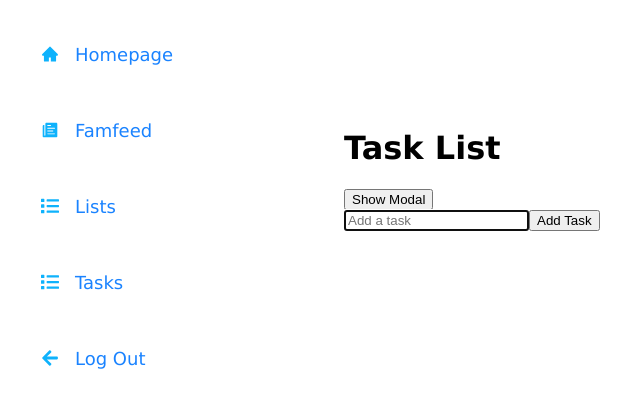
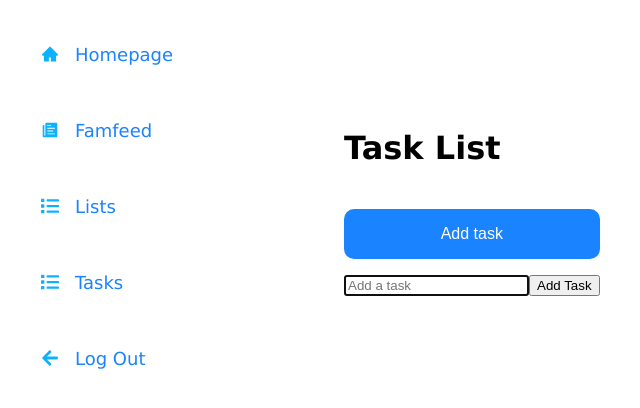
Before and after one commit to kadinsayani/Famify, a React (Create React App) app in the folder client/: page /tasklist in a window 1280 px wide. Shown: the top 408 px of the page, without its empty margins (31-671 px from the left). Built offline with nearby package versions, Linux system fonts and the light colour scheme.

Commit message:
Added styles for buttons

```diff
--- a/client/src/components/ListForm.css
+++ b/client/src/components/ListForm.css
@@ -3,8 +3,9 @@
     border: none;
     color: white;
     font-weight: 300;
+    font-size: medium;
     text-transform: inherit;
-    border-radius: 17px;
+    border-radius: 10px;
     height: 50px;
     margin-top: 20px;
     width: 100%;
--- a/client/src/components/TaskList.css
+++ b/client/src/components/TaskList.css
@@ -7,3 +7,16 @@
     height: 100%;
     margin-left: 250px;
 }
+
+.open-modal-button {
+    background-color: #1a83ff;
+    border: none;
+    color: white;
+    font-weight: 300;
+    font-size: medium;
+    text-transform: inherit;
+    border-radius: 10px;
+    height: 50px;
+    margin-top: 20px;
+    width: 100%;
+}
--- a/client/src/components/TaskList.js
+++ b/client/src/components/TaskList.js
@@ -38,8 +38,9 @@ function TaskList() {
     <div className="tasklist">
       <div className="task-app">
         <h1>Task List</h1>
-        <button onClick={() => setShow(true)}>Show Modal</button>
-        <Modal onClose={() => setShow(false)} show={show} />
+        <button className="open-modal-button" onClick={() => setShow(true)}>Add task</button>
+        <p> </p>
+        <Modal onClose={() => setShow(false)} show={show} onSubmit={addTask} />
         <TaskForm onSubmit={addTask} />
         <Task
           tasks={tasks}
```
